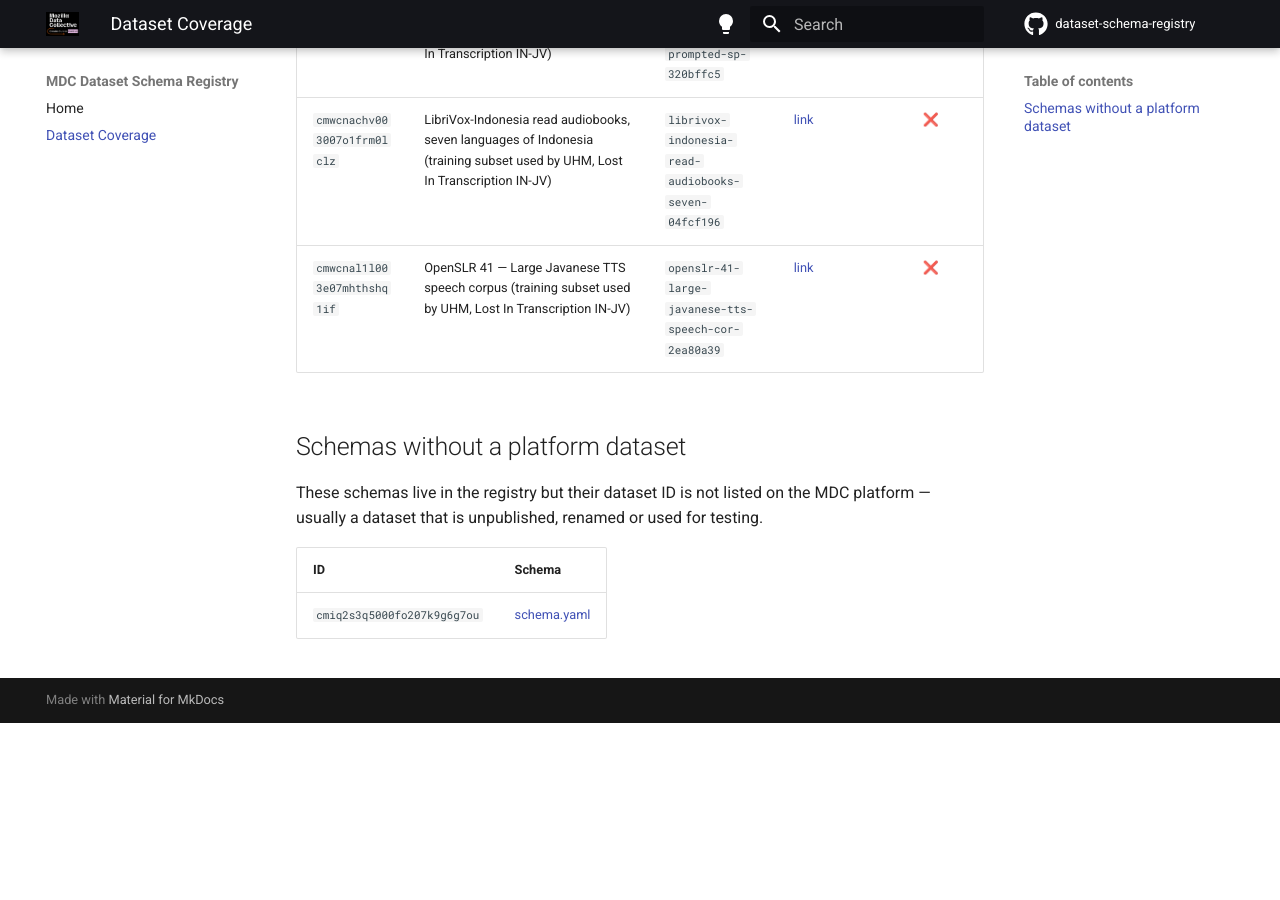
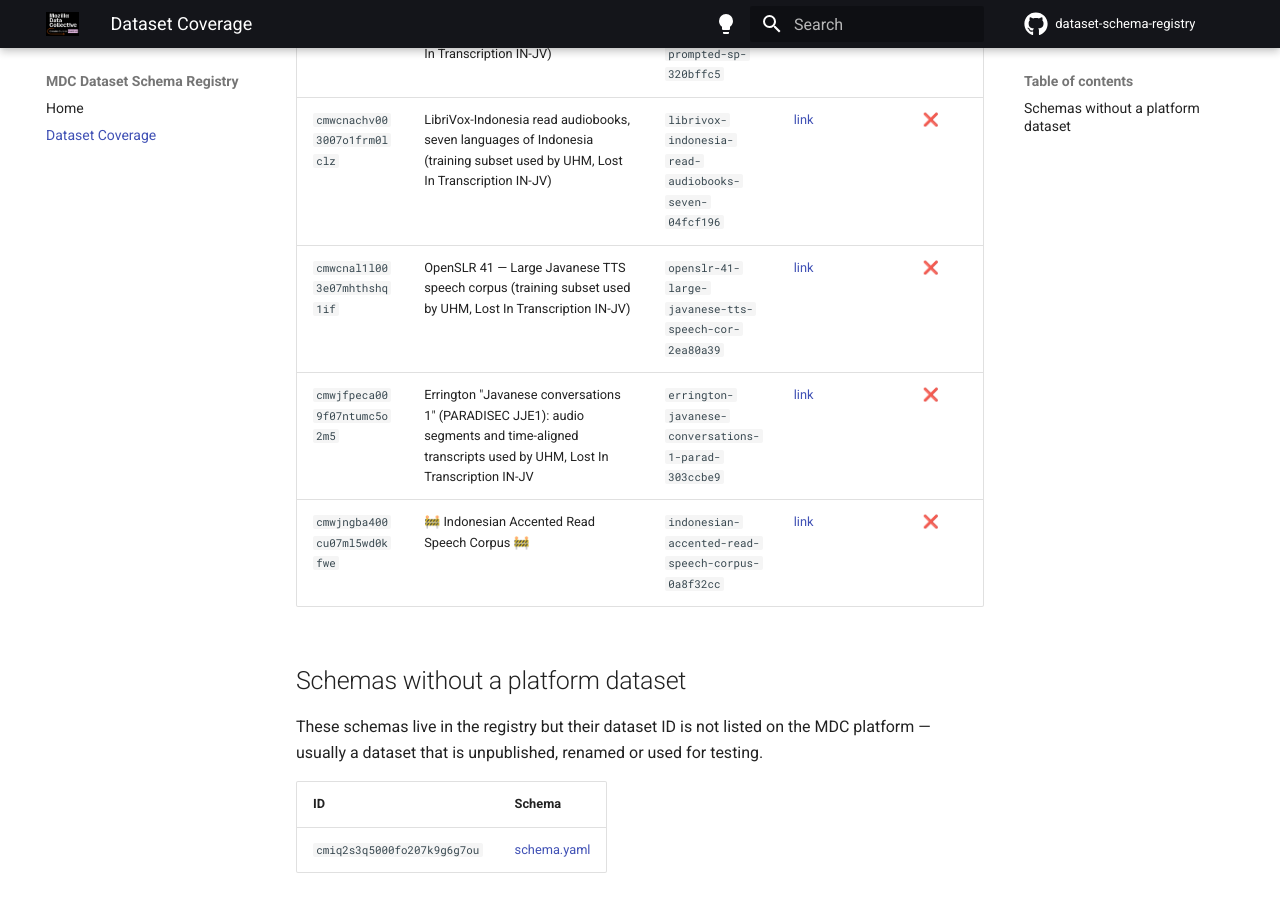
Before and after one commit to Mozilla-Data-Collective/dataset-schema-registry, an MkDocs documentation site: the page built from docs/dataset-coverage.md, in a window 1280 px wide and 900 px high, scrolled down 141615 px. Built offline with MkDocs 1.6.1 and Material for MkDocs 9.7.7, drawn with Linux system fonts in a browser that asks for light colours; comment, search, counter and statistics services are not loaded; before the commit the page ends 142338 px from its top, so only the background shows below that; part of the change alters nothing that is shown; some of the changed text lies outside the part shown.

Commit message:
chore: update registry index and dataset coverage [skip ci]

```diff
--- a/docs/dataset-coverage.md
+++ b/docs/dataset-coverage.md
@@ -12,10 +12,10 @@ data programmatically.
     `registry/<dataset_id>/schema.yaml` file.  See the
     [Home](index.md) for details.
 
-**Last updated:** 2026-11-12
-**Total datasets in sitemap:** 1243
+**Last updated:** 2026-11-17
+**Total datasets in sitemap:** 1245
 **Schemas registered:** 419 ✅
-**Schemas missing:** 824 ❌
+**Schemas missing:** 826 ❌
 
 | ID | Name | Slug | Dataset page | Schema registered |
 |----|------|------|-------------|:-----------------:|
@@ -1262,6 +1262,8 @@ data programmatically.
 | `cmwc5skdt002f07npcxd81y63` | Suroboyoan (Surabaya Javanese) prompted speech — Jaal047 (training subset used by UHM, Lost In Transcription IN-JV) | `suroboyoan-surabaya-javanese-prompted-sp-320bffc5` | [link](https://mozilladatacollective.com/datasets/cmwc5skdt002f07npcxd81y63) | ❌ |
 | `cmwcnachv003007o1frm0lclz` | LibriVox-Indonesia read audiobooks, seven languages of Indonesia (training subset used by UHM, Lost In Transcription IN-JV) | `librivox-indonesia-read-audiobooks-seven-04fcf196` | [link](https://mozilladatacollective.com/datasets/cmwcnachv003007o1frm0lclz) | ❌ |
 | `cmwcnal1l003e07mhthshq1if` | OpenSLR 41 — Large Javanese TTS speech corpus (training subset used by UHM, Lost In Transcription IN-JV) | `openslr-41-large-javanese-tts-speech-cor-2ea80a39` | [link](https://mozilladatacollective.com/datasets/cmwcnal1l003e07mhthshq1if) | ❌ |
+| `cmwjfpeca009f07ntumc5o2m5` | Errington "Javanese conversations 1" (PARADISEC JJE1): audio segments and time-aligned transcripts used by UHM, Lost In Transcription IN-JV | `errington-javanese-conversations-1-parad-303ccbe9` | [link](https://mozilladatacollective.com/datasets/cmwjfpeca009f07ntumc5o2m5) | ❌ |
+| `cmwjngba400cu07ml5wd0kfwe` | 🚧 Indonesian Accented Read Speech Corpus 🚧 | `indonesian-accented-read-speech-corpus-0a8f32cc` | [link](https://mozilladatacollective.com/datasets/cmwjngba400cu07ml5wd0kfwe) | ❌ |
 
 ## Schemas without a platform dataset
 
```
Also changed, not shown: 1 other file.
